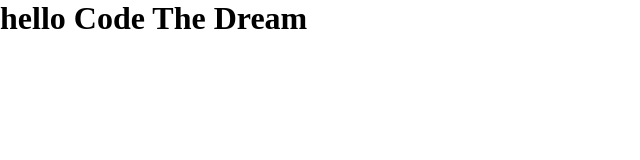
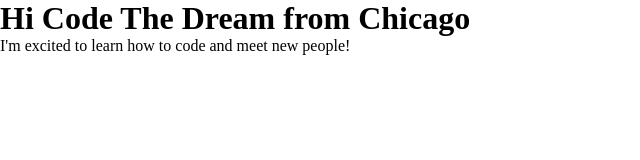
Before and after one commit to Code-the-Dream-School/web-basics-1-week-1-jwpeterkim, a plain HTML site: page index.html in a window 1280 px wide. Shown: the whole page, without its empty margins (0-640 px from the left). Drawn offline with Linux system fonts and the light colour scheme.

Commit message:
added <h1>, <p> and <div> tags

```diff
--- a/index.html
+++ b/index.html
@@ -10,7 +10,10 @@
   <link rel="stylesheet" href="styles.css" type="text/css">
   </head>
   <body>
-  <h1>hello Code The Dream</h1>
+  <div class="content-container">
+  <h1>Hi Code The Dream from Chicago</h1>
+  <p>I'm excited to learn how to code and meet new people!</p>
+  </div>
   <script src="index.js" type="text/javascript"></script>
   </body>
 </html>
```
